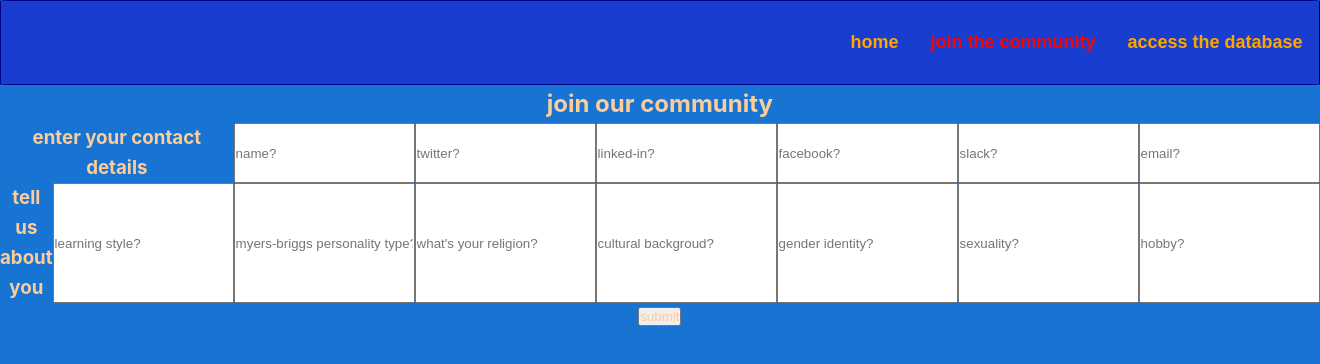
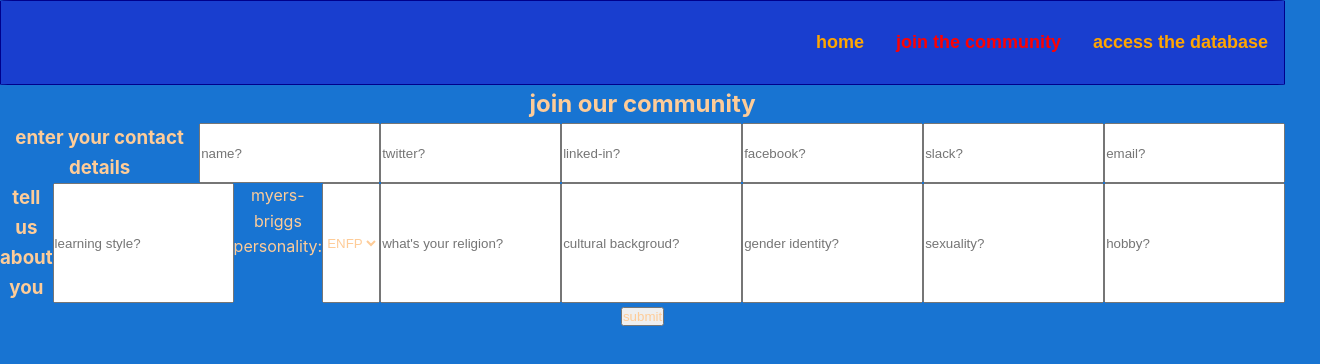
Before and after one commit to DionneSD/School-of-Code-Week-9-Project_BSN_FrontEnd, a React (Create React App) app in the folder functional-nonsense-frontend/: page /join in a window 1280 px wide. Shown: the top 364 px of the page, 1320 px wide, since content can reach past the window. Built offline with nearby package versions, Linux system fonts and the light colour scheme.

Commit message:
drop down box

```diff
--- a/functional-nonsense-frontend/src/components/Pages/InputPage/inputPage.js
+++ b/functional-nonsense-frontend/src/components/Pages/InputPage/inputPage.js
@@ -18,7 +18,7 @@ const [genderId, setGenderId] = useState('');
 const [sexuality, setSexuality] = useState('');
 const [hobby, setHobby] = useState('');
 
-
+console.log(mbPersonality);
 // submit button functions here:
 const handleContactsSubmit = () => {
    const data = {
@@ -129,7 +129,14 @@ return (
     <form className="users">
     <h3>tell us about you</h3>
     <input type="text" value={learningStyle} onChange={handleLearningStyleChange} id="learning-style" placeholder="learning style?"></input>
-    <input type="text" value={mbPersonality} onChange={handlembPersonalityChange} id="mb-personality" placeholder="myers-briggs personality type?"></input>
+    <label for="myers-briggs-personality">myers-briggs personality:</label>
+    <select name="mb-personality" onChange={handlembPersonalityChange} id="mb-personality">
+      <option value="ENFP">ENFP</option>
+      <option value="INFP">INFP</option>
+      <option value="INTJ">INTJ</option>
+    </select>
+{/*
+    <input type="text" value={mbPersonality} onChange={handlembPersonalityChange} id="mb-personality" placeholder="myers-briggs personality type?"></input> */}
     <input type="text" value={religion} onChange={handleReligionChange} id="religion" placeholder="what's your religion?"></input>
     <input type="text" value={culturalBackground} onChange={handleCulturalBackgroundChange} id="cultural-background" placeholder="cultural backgroud?"></input>
     <input type="text" value={genderId} onChange={handleGenderIdChange} id="gender-id" placeholder="gender identity?"></input>
```
